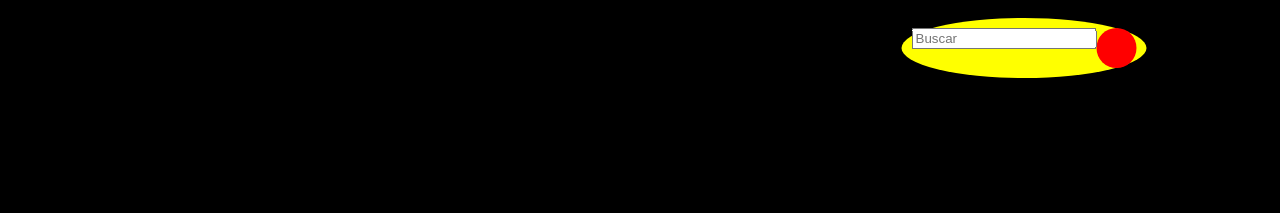
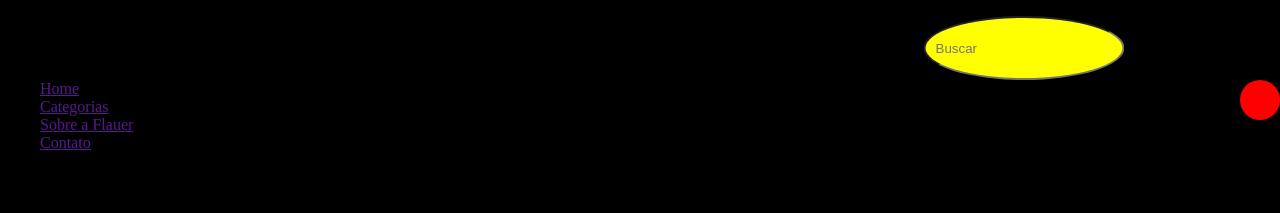
Before and after one commit to LanaBarreto/flauer, a plain HTML site: page index.html in a window 1280 px wide. Drawn offline with Linux system fonts and the light colour scheme.

Commit message:
adicionado links aos menus

```diff
--- a/index.html
+++ b/index.html
@@ -5,22 +5,24 @@
     <meta name="viewport" content="width=device-width, initial-scale=1.0">
     <link rel="stylesheet" href="style.css">
     <title>Flauer</title>
-    <h1>Flauer</h1>
 </head>
+
 <body>
     <div id="cabecalho">
         <h1>Flauer</h1>
-        <div class="caixa-busca">
-            <input class="txt-busca" type="text" name="" placeholder="Buscar">
+        <div class="busca">
+            <input class="caixa-busca" type="text" name="" placeholder="Buscar">
             <a class="btn-busca" href="a"></a>
         </div>
     </div>
-    <ul>
-        <li>Home</li>
-        <li>Categorias</li>
-        <li>Sobre a Flauer</li>
-        <li>Contato</li>
-    </ul>
 
+    <nav class="menu">
+        <ul id="menu">
+            <li> <a href=""> Home </a> </li>
+            <li> <a href=""> Categorias </a> </li>
+            <li> <a href=""> Sobre a Flauer </a> </li>
+            <li> <a href=""> Contato </a></li>
+        </ul>
+    </nav>
 </body>
 </html>
```
